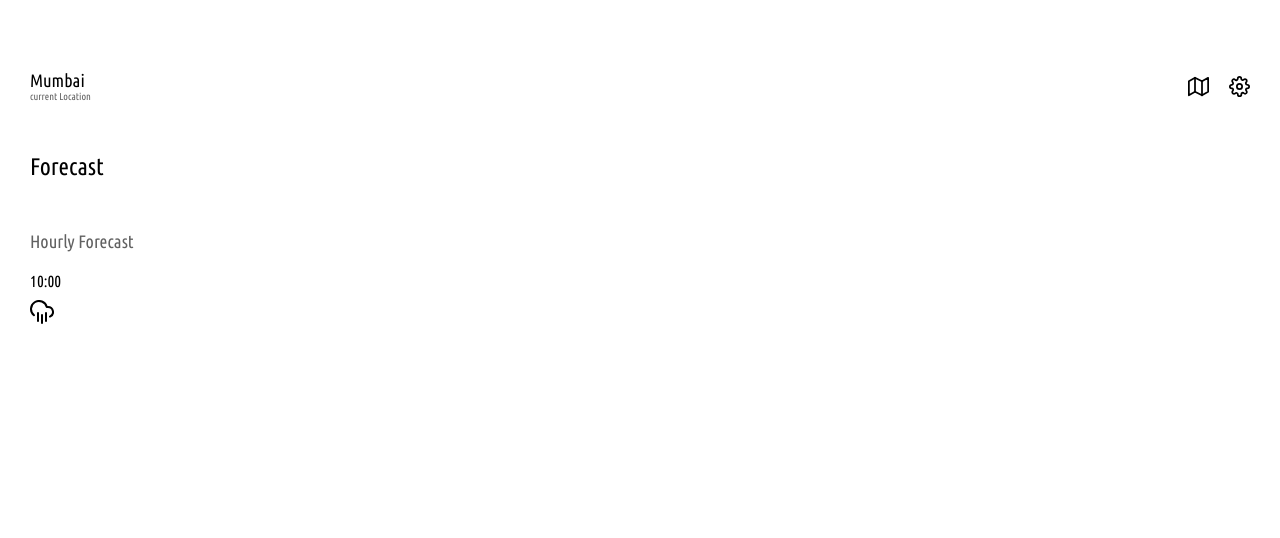
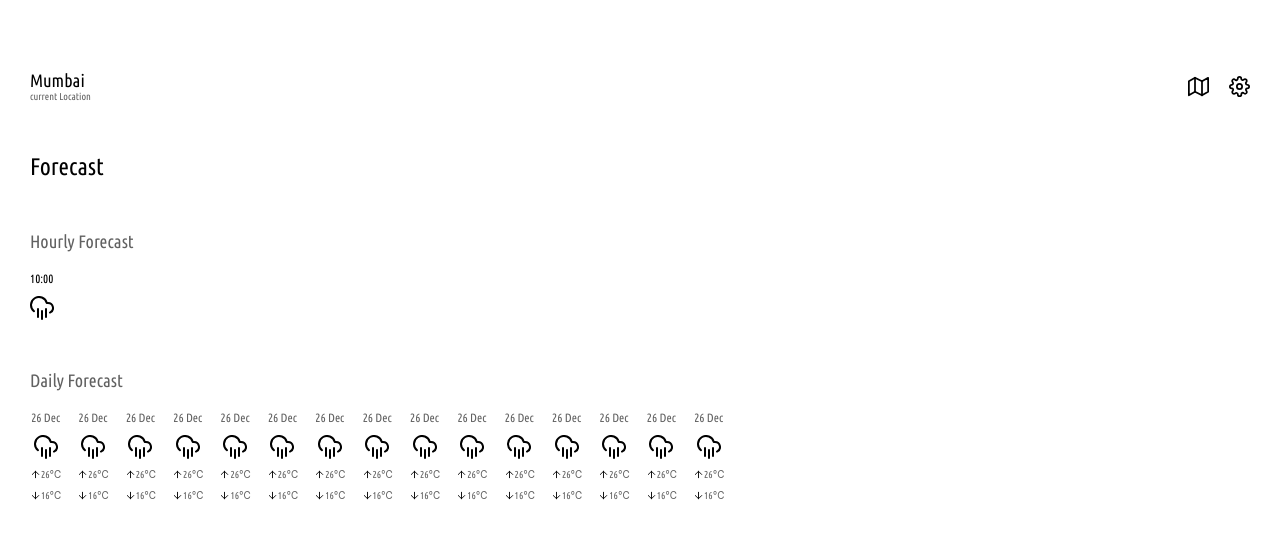
Before and after one commit to mishti169/weather-app, a React (Vite) app: page /forecast in a window 1280 px wide. Shown: the top 538 px of the page. Built offline with nearby package versions, Linux system fonts and the light colour scheme.

Commit message:
add forecase

```diff
--- a/src/components/ForeCast/ForeCast.css
+++ b/src/components/ForeCast/ForeCast.css
@@ -27,3 +27,41 @@
 	flex-direction: column;
 	row-gap: 10px;
 }
+.forecast--body--hourly_time {
+	font-size: 12px;
+	line-height: 14px;
+}
+
+.forecast--body--daily {
+	row-gap: 20px;
+	display: flex;
+	flex-direction: column;
+}
+.forecast--body--daily_title {
+	font-size: 18px;
+	line-height: 21px;
+	color: #616161;
+}
+.forecast--body--daily_time-icon-temp--container {
+	display: flex;
+	flex-direction: column;
+	row-gap: 10px;
+	column-gap: 30px;
+	align-items: center;
+}
+.forecast--body--daily_time-date {
+	font-size: 12px;
+	line-height: 14px;
+	color: #616161;
+}
+
+.forecast--body--daily_time-temp {
+	font-size: 10px;
+	line-height: 11px;
+	color: #616161;
+}
+.forecast--body--daily_time-icon {
+	display: flex;
+	gap: 1rem;
+	overflow-x: scroll;
+}
--- a/src/components/ForeCast/ForeCast.jsx
+++ b/src/components/ForeCast/ForeCast.jsx
@@ -1,8 +1,8 @@
 import React from 'react';
 import Header from '../Header/Header';
+import Daily from '../Daily/Daily';
+import Hourly from '../Hourly/Hourly';
 import './ForeCast.css';
-import CloudRainLogo from '../../assets/icons/cloud-rain.svg';
-import Hourly from '../Hourly/Hourly';
 
 const ForeCast = () => {
 	return (
@@ -11,6 +11,7 @@ const ForeCast = () => {
 			<div className='forecast--body'>
 				<span className='forecast--body-heading'>Forecast</span>
 				<Hourly />
+				<Daily />
 			</div>
 		</div>
 	);
```
